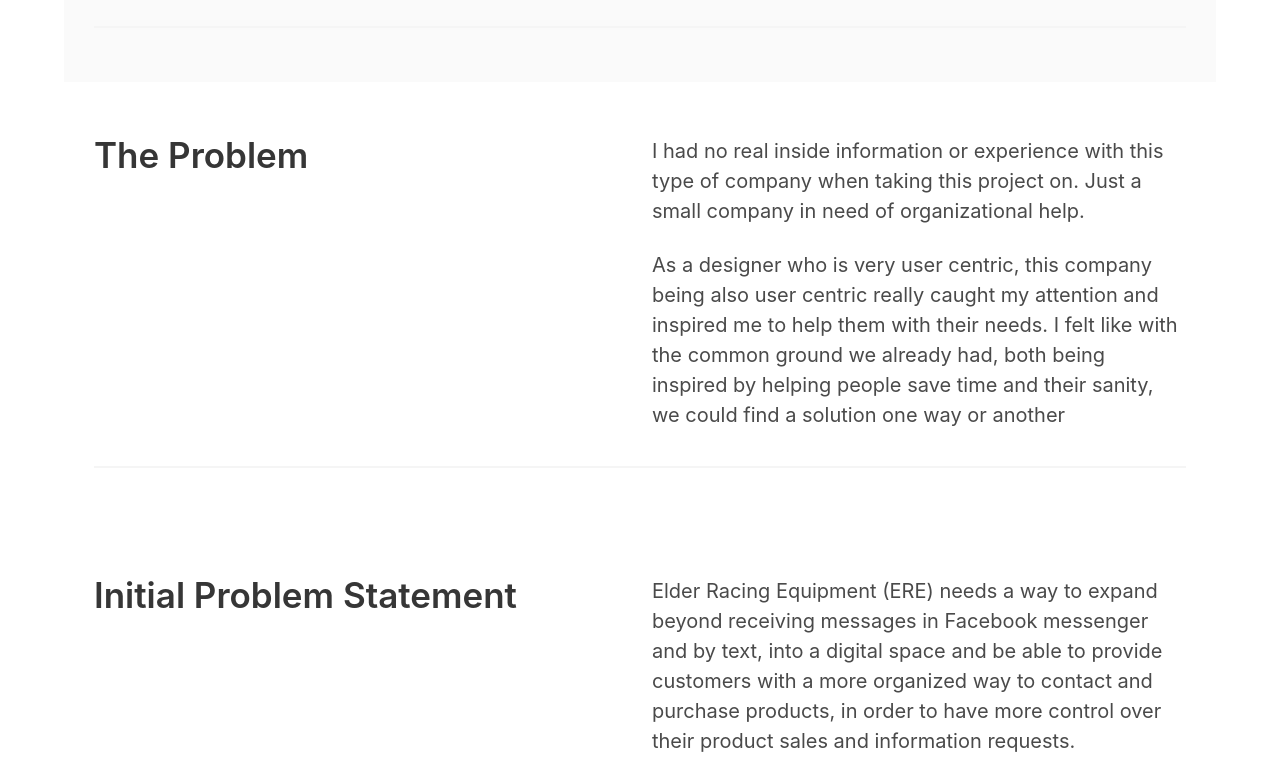
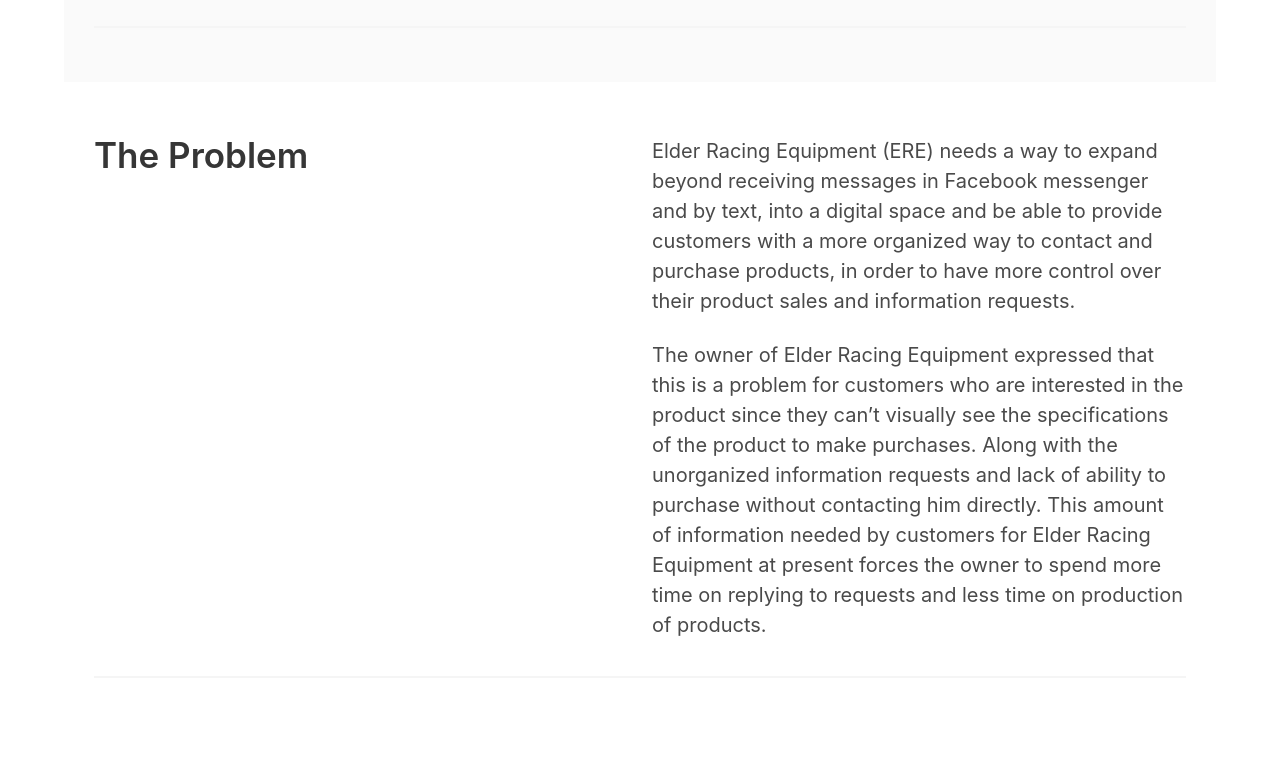
Before and after one commit to Morticia007/bulma-portfolio, a React (Create React App) app: page /ere in a window 1280 px wide. Shown: the part 2140-2924 px from the top of the page. Built offline with nearby package versions, Linux system fonts and the light colour scheme.

Commit message:
Fix columns;

```diff
--- a/src/ERE.js
+++ b/src/ERE.js
@@ -18,14 +18,6 @@ const projectContentList = [
     id: uuidv4(),
     heading: 'The Problem',
     firstP:
-      'I had no real inside information or experience with this type of company when taking this project on. Just a small company in need of organizational help.',
-    secondP:
-      'As a designer who is very user centric, this company being also user centric really caught my attention and inspired me to help them with their needs. I felt like with the common ground we already had, both being inspired by helping people save time and their sanity, we could find a solution one way or another',
-  },
-  {
-    id: uuidv4(),
-    heading: 'Initial Problem Statement',
-    firstP:
       'Elder Racing Equipment (ERE) needs a way to expand beyond receiving messages in Facebook messenger and by text, into a digital space and be able to provide customers with a more organized way to contact and purchase products, in order to have more control over their product sales and information requests.',
     secondP: `The owner of Elder Racing Equipment expressed that this is a problem for customers who are interested in the product since they can’t visually see the specifications of the product to make purchases. Along with the unorganized information requests and lack of ability to purchase without contacting him directly. This amount of information needed by customers for Elder Racing Equipment at present forces the owner to spend more time on replying to requests and less time on production of products.`,
   },
@@ -40,6 +32,7 @@ const projectContentList = [
     id: uuidv4(),
     heading: 'Understanding The User',
     firstP:
+
       'Joining these bicycle groups was the only way I was going to get a glimpse into this niche market. I had a hard time getting research participants, because of the type of users I needed to find. Luckily some of the contacts the owner gave me followed through, and a nice young man from Sweden, I found in a bicycle group on reddit, came through.',
     secondP: `I identified specific people who are hobbyist in this market to learn more about their love of the hobby and painpoints. I also identified a business owner, to get a birds eye view from the business side to the hobbyist side. I felt like I needed every angle I could possibly take to understand the solution I was attempting to find. `,
   },
```
